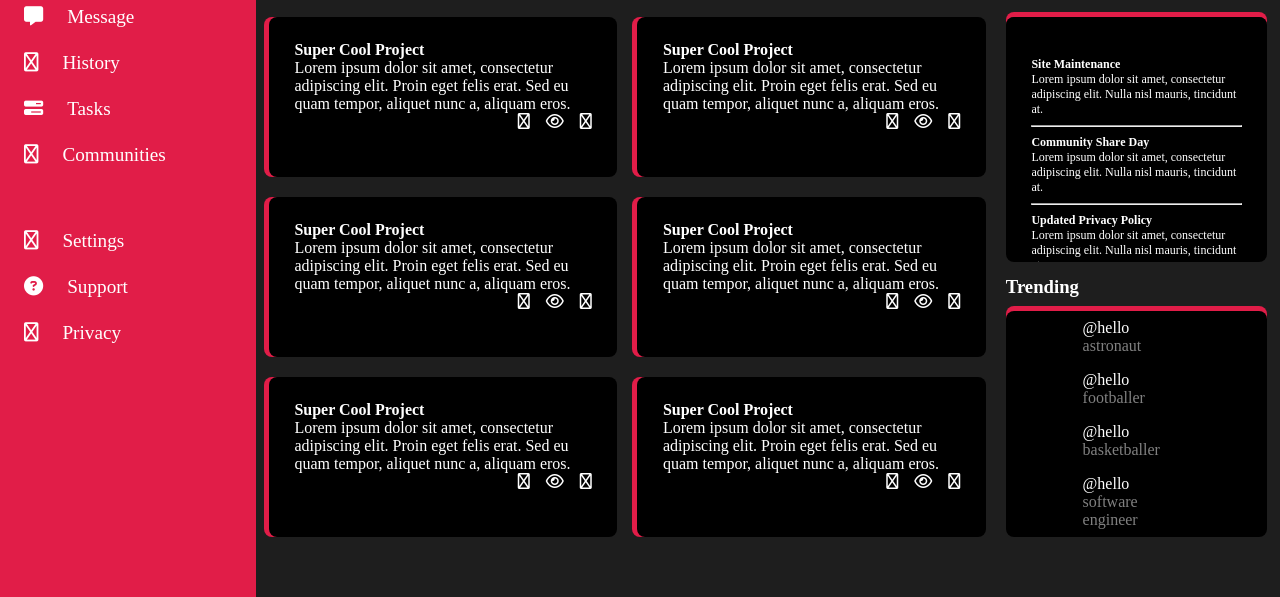
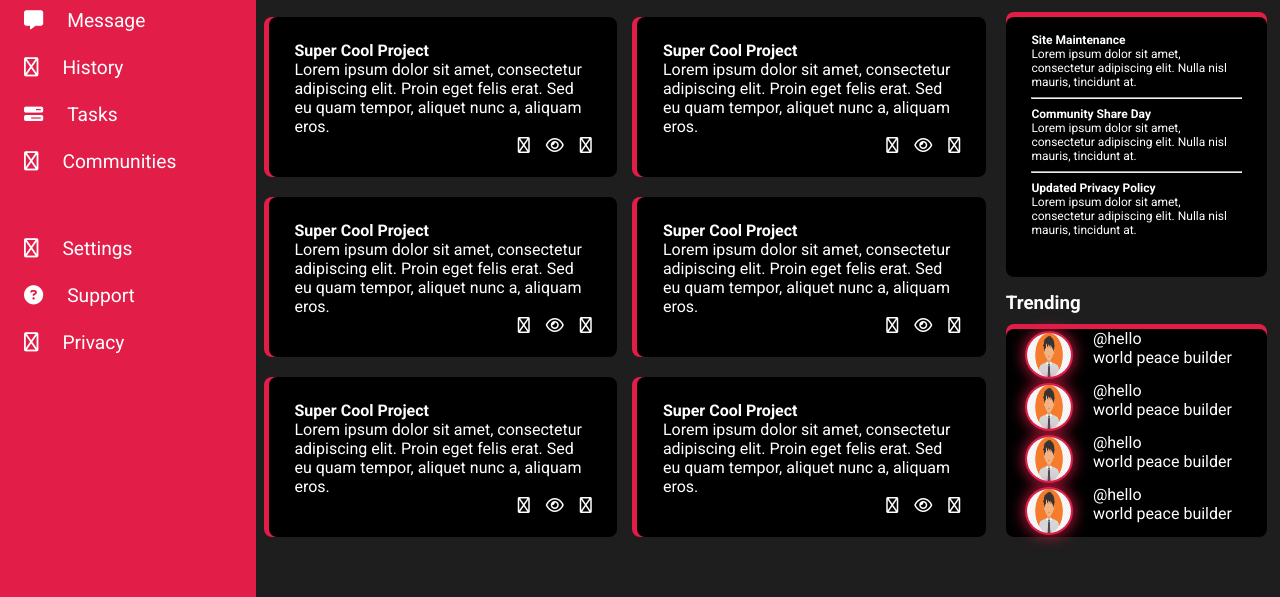
Before and after one commit to xzodior/Admin-Dashboard, a plain HTML site: page index.html in a window 1280 px wide. Shown: the part 203-800 px from the top of the page. Drawn offline with Linux system fonts and the light colour scheme.

Commit message:
Finished creating the trending tab by using dummy content. Now focusing on the visuals.

```diff
--- a/index.html
+++ b/index.html
@@ -1,6 +1,9 @@
 <!DOCTYPE html>
 <html lang="en">
 <head>
+    <link rel="preconnect" href="https://fonts.googleapis.com">
+    <link rel="preconnect" href="https://fonts.gstatic.com" crossorigin>
+    <link href="https://fonts.googleapis.com/css2?family=Roboto:wght@100;300;400;500;700;900&display=swap" rel="stylesheet">
     <meta charset="UTF-8">
     <meta http-equiv="X-UA-Compatible" content="IE=edge">
     <meta name="viewport" content="width=device-width, initial-scale=1.0">
@@ -89,22 +92,26 @@
                 </div>
             <h3>Trending</h3>
                 <div class="trending">
-                    <ul>
-                        <li>@hello</li>
-                        <p>astronaut</p>
-                    </ul>
-                    <ul>
-                        <li>@hello</li>
-                        <p>footballer</p>
-                    </ul>
-                    <ul>
-                        <li>@hello</li>
-                        <p>basketballer</p>
-                    </ul>
-                    <ul>
-                        <li>@hello</li>
-                        <p>software engineer</p>
-                    </ul>
+                    <img src="./images/profile.jpeg" alt="">
+                    <div class="account-1">
+                        <p>@hello</p>
+                        <p>world peace builder</p>
+                    </div>
+                    <img src="./images/profile.jpeg" alt="">
+                    <div class="account-1">
+                        <p>@hello</p>
+                        <p>world peace builder</p>
+                    </div>
+                    <img src="./images/profile.jpeg" alt="">
+                    <div class="account-1">
+                        <p>@hello</p>
+                        <p>world peace builder</p>
+                    </div>
+                    <img src="./images/profile.jpeg" alt="">
+                    <div class="account-1">
+                        <p>@hello</p>
+                        <p>world peace builder</p>
+                    </div>
                 </div>
             </div>
             <div class="project-3">
--- a/style.css
+++ b/style.css
@@ -6,6 +6,10 @@
     box-sizing: border-box;
     margin: 0;
     padding: 0;
+}
+
+body {
+    font-family: 'Roboto', sans-serif;
 }
 
 #container {
@@ -183,6 +187,11 @@
     cursor: pointer;
 }
 
+[class^="project"] > ul > li:hover {
+    color: var(--bg-color);
+    transition: 0.5s;
+}
+
 .project-1 {
     grid-area: 2 / 1 / 3 / 2;
 }
@@ -221,7 +230,7 @@
     border-radius: 8px;
     grid-row: 1 /  span 1 ;
     grid-column: 3 /  3;
-    padding: 5vh 2vw;
+    padding: 2vh 2vw;
     overflow: auto;
     text-align: start;
     font-size: 0.75rem;
@@ -246,15 +255,14 @@ hr {
     color: white;
     border-radius: 8px;
     box-shadow: 0px -5px 0px 0px var(--bg-color);
+    display: grid;
+    grid-template-columns: 1fr 2fr;
+    grid-template-rows: repeat(4, 1fr);
 }
 
-.trending > ul {
-    padding: 1vh 6vw;
-    list-style-type: none;
-}
-
-.trending > ul > p {
-    opacity: 0.5;
+.trending > img {
+    justify-self: center;
+    align-self: center;
 }
 
 img {
```
